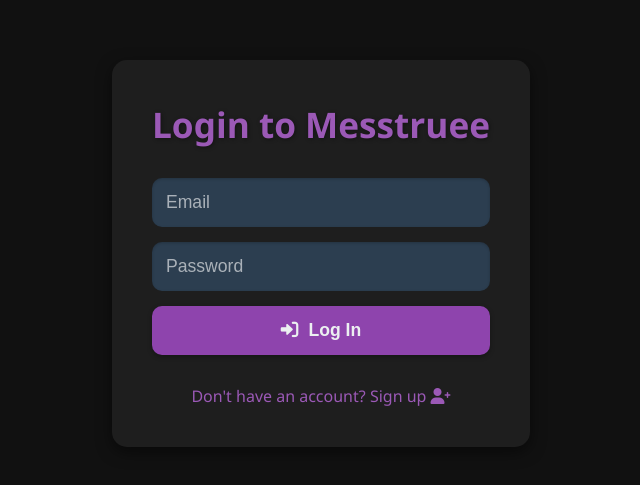
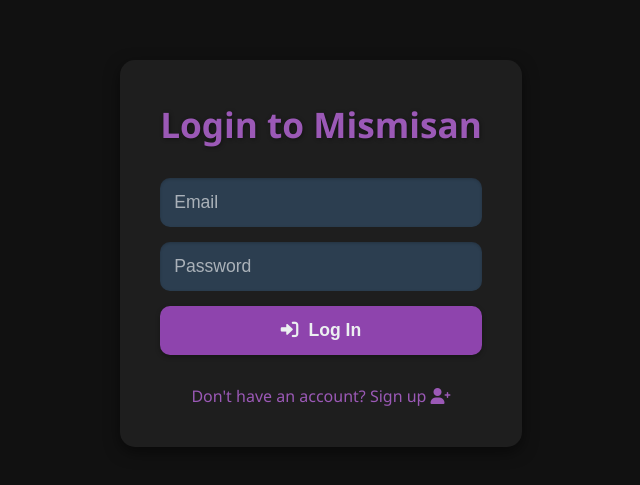
Before and after one commit to project-star-ui/mess, a plain HTML site: page index.html in a window 1280 px wide. Shown: the part 147-632 px from the top of the page, without its empty margins (319-959 px from the left). Drawn offline with Linux system fonts and the light colour scheme.

Commit message:
Add files via upload

```diff
--- a/index.html
+++ b/index.html
@@ -3,7 +3,7 @@
 <head>
   <meta charset="UTF-8" />
   <meta name="viewport" content="width=device-width, initial-scale=1.0">
-  <title>Messtruee Messenger</title>
+  <title>Mismisan Messenger</title>
   <link rel="stylesheet" href="https://cdnjs.cloudflare.com/ajax/libs/font-awesome/6.0.0-beta3/css/all.min.css">
   <style>
     :root {
@@ -371,7 +371,7 @@
 <body>
   <div id="auth">
     <div id="loginForm" class="auth-container">
-      <h2>Login to Messtruee</h2>
+      <h2>Login to Mismisan</h2>
       <input id="loginEmail" type="email" placeholder="Email" />
       <input id="loginPassword" type="password" placeholder="Password" />
       <button onclick="login()"><i class="fas fa-sign-in-alt"></i> Log In</button>
```
